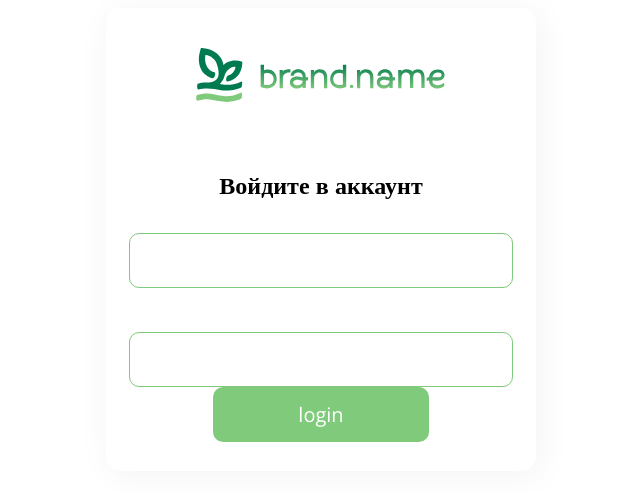
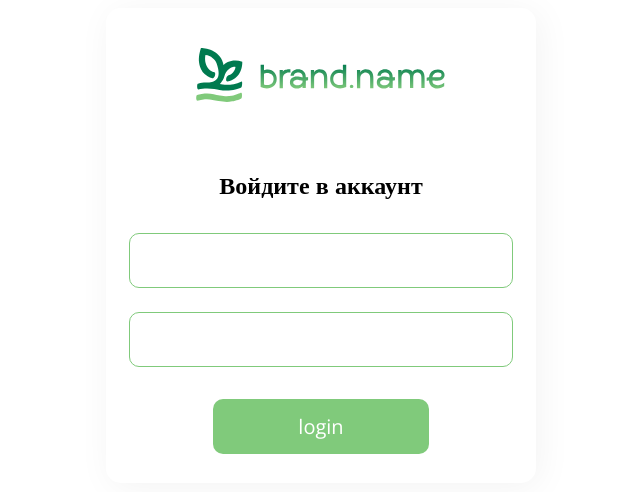
Before and after one commit to kirillkeril/papu_team_client, a React (Create React App) app: page / in a window 1280 px wide. Shown: the top 492 px of the page, without its empty margins (319-959 px from the left). Built offline with nearby package versions, Linux system fonts and the light colour scheme.

Commit message:
new rename

```diff
--- a/src/components/LoginCard/LoginCard.js
+++ b/src/components/LoginCard/LoginCard.js
@@ -1,5 +1,5 @@
 import {Image} from "../UIKit/Image/Image";
-import styles from './registerCard.module.css';
+import styles from './loginCard.module.css';
 import {useContext, useState} from "react";
 import {Context} from "../../index";
 import UserService from "../../services/user.service";
@@ -45,10 +45,10 @@ export const LoginCard = (params) => {
             <div className={styles.formContainer}>
                 <span className={styles.span}>Войдите в аккаунт</span>
                 <form className={styles.registerForm}>
-                    <Input style={{marginBottom: '44px'}} name={'email'} type={'email'} value={email} onChange={handleEmail}/>
+                    <Input  style={{marginBottom: '24px'}} name={'email'} type={'email'} value={email} onChange={handleEmail}/>
                     <Input name={'password'} type={'password'} value={password} onChange={handlePassword}/>
-                    <Button onClick={login}>login</Button>
                 </form>
+                <Button onClick={login}>login</Button>
             </div>
 
             <footer>
--- a/src/components/LoginCard/registerCard.module.css
+++ b/src/components/LoginCard/loginCard.module.css
@@ -13,7 +13,7 @@
 .span {
     font-size: 24px;
     font-weight: 600;
-    font-family: 'Open Sans';
+    font-family: 'Open Sans', serif;
 }
 .formContainer {
     text-align: center;
@@ -26,5 +26,5 @@
     display: flex;
     flex-direction: column;
     align-items: center;
-    margin-top: 32px;
+    padding: 32px 0;
 }
```
